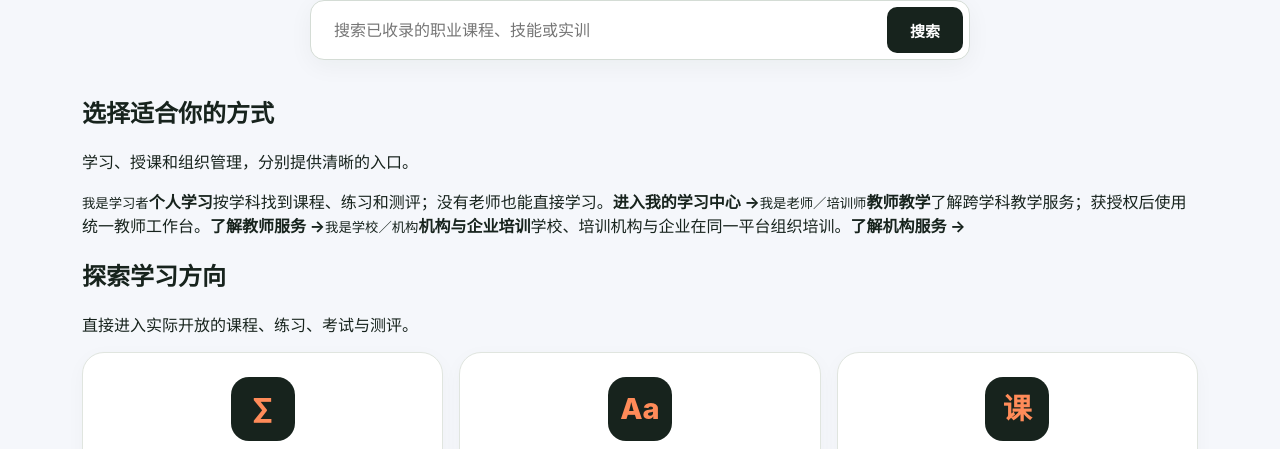
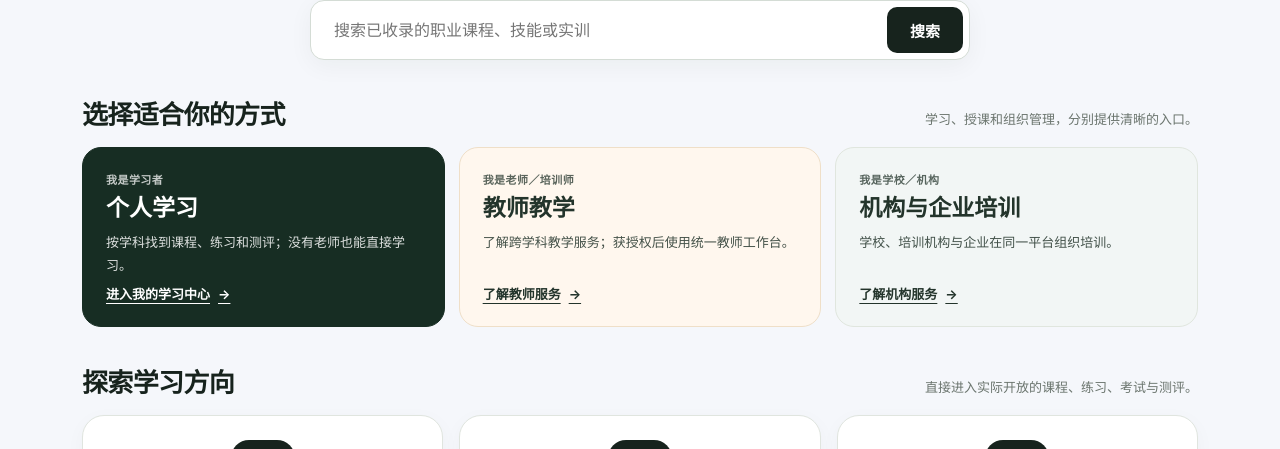
Before and after one commit to star8592/Kangaroo-Practice-Simulator, a Next.js app: page / in a window 1280 px wide. Shown: the part 298-747 px from the top of the page. Built offline with nearby package versions, Linux system fonts and the light colour scheme; no server answers.

Commit message:
style(site): distinguish learner teacher organization cards

```diff
--- a/src/components/SocthinkPortal.module.css
+++ b/src/components/SocthinkPortal.module.css
@@ -20,3 +20,21 @@
 .shell :is(a,button,input):focus-visible{outline:3px solid #ff7a45;outline-offset:4px}
 @media(max-width:760px){.grid{grid-template-columns:repeat(2,minmax(0,1fr));gap:12px}.cardLink{min-height:175px}.cardLink strong{font-size:20px}.icon{min-width:57px;height:57px;font-size:26px}}
 @media(max-width:380px){.shell{padding:30px 13px 50px}.cardLink{padding:16px 5px;min-height:155px}.cardLink strong{font-size:18px}.cardLink>span:not(.icon){font-size:12px}.search button{padding:0 14px}}
+
+/* Audience choice is separate from the six-subject learning catalogue. */
+.audienceSection{margin:0 0 35px}
+.catalogSection{scroll-margin-top:100px}
+.sectionHeading{display:flex;justify-content:space-between;align-items:baseline;gap:16px;margin:0 0 16px}
+.sectionHeading h2{font-size:clamp(20px,2.2vw,26px);margin:0;letter-spacing:-.025em;color:#17231d}
+.sectionHeading p{margin:0;color:#6b756e;font-size:13px}
+.audienceGrid{display:grid;grid-template-columns:repeat(3,minmax(0,1fr));gap:14px}
+.audienceCard{display:flex;flex-direction:column;gap:8px;min-width:0;min-height:175px;padding:23px;border:1px solid #e0e6de;border-radius:19px;background:#fff;color:#23342b;text-decoration:none;transition:transform .15s,border-color .15s}
+.audienceCard:first-child{background:#172d23;color:#fff;border-color:#172d23}
+.audienceCard:nth-child(2){background:#fff7ee;border-color:#efdfc8}
+.audienceCard:last-child{background:#f2f6f5}
+.audienceCard:hover{transform:translateY(-2px);border-color:#bf6d40}
+.audienceCard small{font-size:11px;letter-spacing:.04em;font-weight:750;color:inherit;opacity:.75}
+.audienceCard strong{font-size:23px;line-height:1.2}
+.audienceCard>span{font-size:13px;line-height:1.75;opacity:.85;flex:1}
+.audienceCard b{display:inline-flex;gap:8px;align-items:center;font-size:13px;color:inherit;text-decoration:underline;text-underline-offset:4px}
+@media(max-width:760px){.audienceGrid{grid-template-columns:1fr;gap:10px}.audienceCard{min-height:0;padding:18px 20px}.audienceCard strong{font-size:21px}.sectionHeading{align-items:flex-start;flex-direction:column;gap:4px}.audienceSection{margin-bottom:28px}}
```
